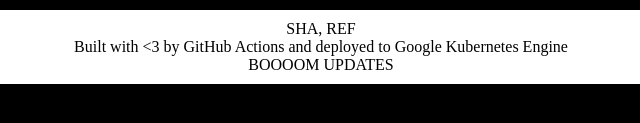
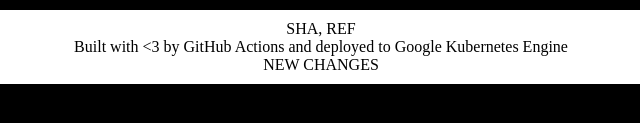
Before and after one commit to devinasj/git-actions-example, a plain HTML site: page site/index.html in a window 1280 px wide. Shown: the part 653-776 px from the top of the page, 319-959 px from the left. Drawn offline with Linux system fonts and the light colour scheme; no server answers.

Commit message:
testing - confirm updates

```diff
--- a/site/index.html
+++ b/site/index.html
@@ -77,7 +77,7 @@
     <footer class="footer">
         SHA, REF<br>
         Built with &lt;3 by GitHub Actions and deployed to Google Kubernetes Engine<br>
-        BOOOOM UPDATES
+        NEW CHANGES
     </footer>
     <script>
         // GET /zen
```
